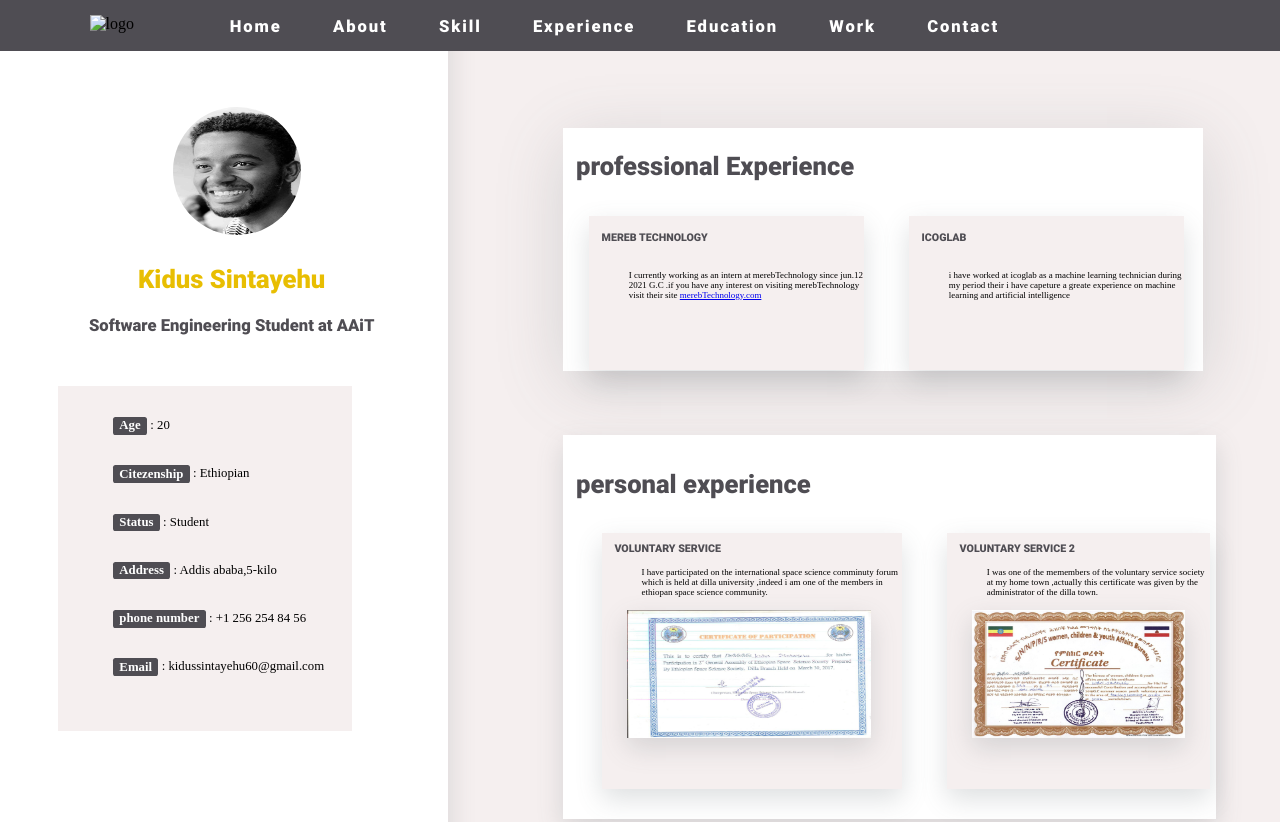
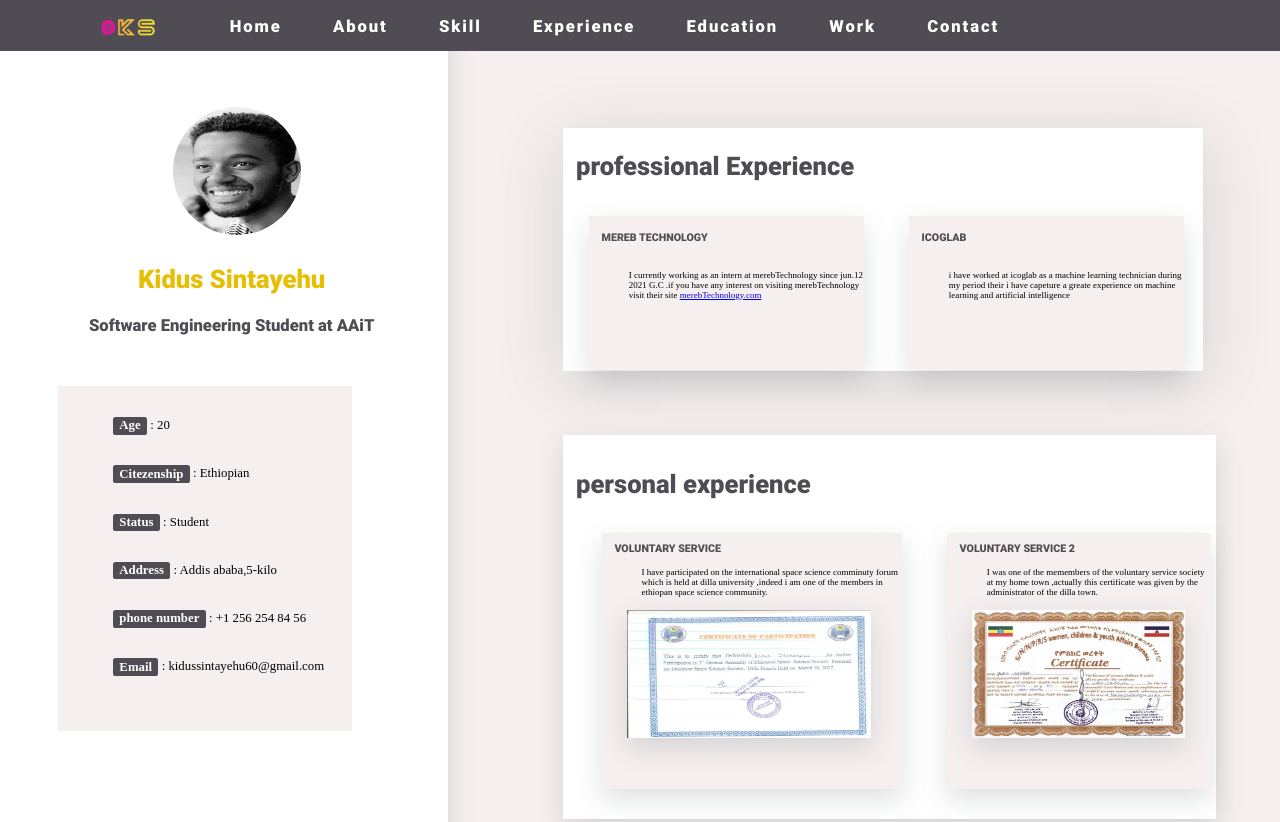
Before and after one commit to kidussintayehu/Personal-Portifolio, a plain HTML site: page html/experience.html in a window 1280 px wide. Shown: the top 822 px of the page. Drawn offline with Linux system fonts and the light colour scheme; the site is published under a folder, as on GitHub Pages, so addresses that start at the root find nothing.

Commit message:
Update experience.html

```diff
--- a/html/experience.html
+++ b/html/experience.html
@@ -18,7 +18,7 @@
 <body>
     <div class="nav">
         <div class="logo">
-            <img src="/images/looogo.png" alt="logo" id="logo">
+            <img src="../images/looogo.png" alt="logo" id="logo">
         </div>
 
         <div class="navigation-bar">
```
